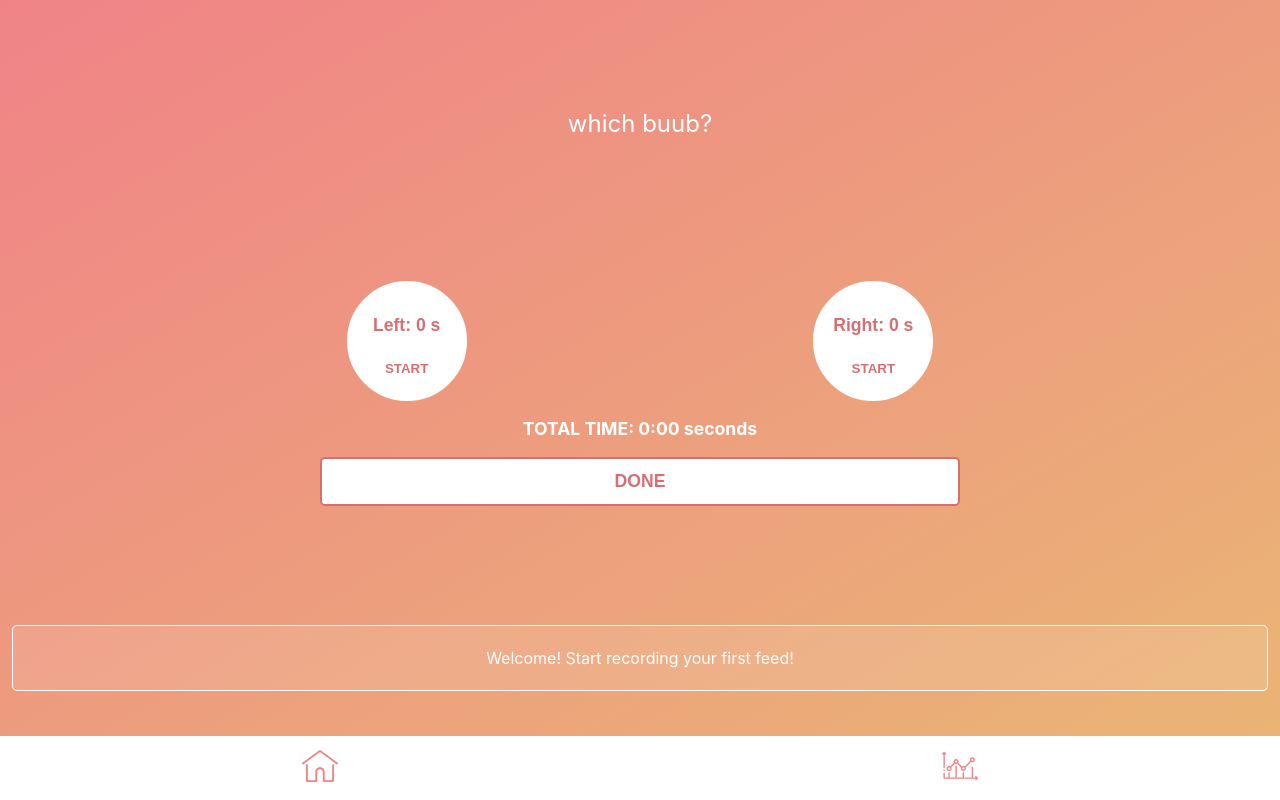
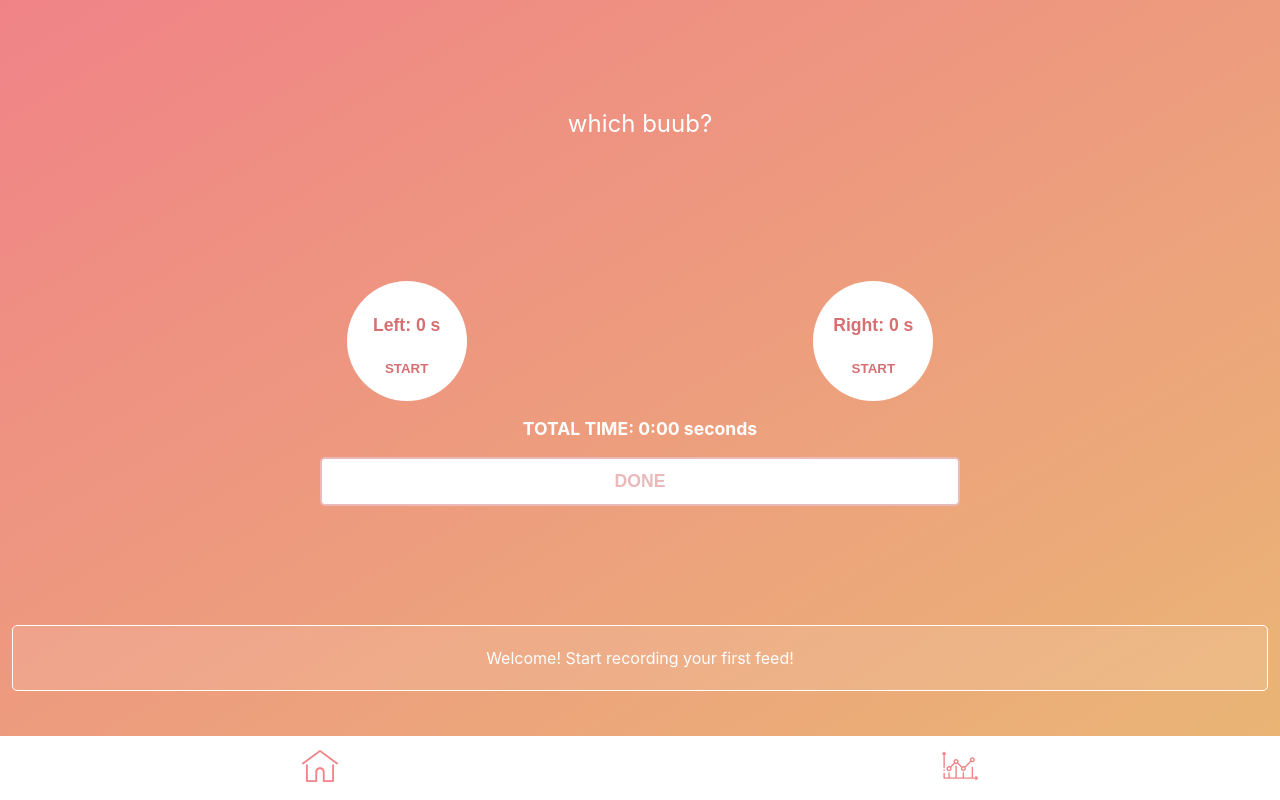
Before and after one commit to zosia-fabijanska/which-boob, a React (Create React App) app: page / in a window 1280 px wide. Built offline with nearby package versions, Linux system fonts and the light colour scheme.

Commit message:
chnage styling on boob icons and history log

```diff
--- a/src/components/BoobIconContainer.js
+++ b/src/components/BoobIconContainer.js
@@ -10,26 +10,26 @@ const IconContainer = styled.div`
 `;
 
 const BoobIcon = styled.button`
-    background-color: ${white};
+    background-color:  ${({ selected }) => selected ? darkPeach : white};
     width: 120px;
     height: 120px;
-    border: 3px solid ${({ selected }) => selected ? darkPeach : white};
     border-radius: 50%;
     display: flex;
     flex-direction: column;
     align-items: center;
     justify-content: center;
     outline: none;
+    border: none;
 `;
 
 const ButtonText = styled.p`
-  color: ${darkPeach};
+  color:  ${({ selected }) => selected ? white : darkPeach};
   font-weight: 700;
   font-size: 1.1rem;
 `;
 
 const PauseStartButton = styled.div`
-  color: ${darkPeach};
+  color:  ${({ selected }) => selected ? white : darkPeach};
   padding: 8px;
   border-radius: 10px;
   font-weight: 600;
@@ -115,8 +115,8 @@ const BoobIconContainer = ({
         onClick={handleClick}
         selected={isActive}
       >
-        <ButtonText>{side}: {feedCounter} s</ButtonText>
-        <PauseStartButton>{buttonText}</PauseStartButton>
+        <ButtonText selected={isActive}>{side}: {feedCounter} s</ButtonText>
+        <PauseStartButton selected={isActive}>{buttonText}</PauseStartButton>
       </BoobIcon>
     </IconContainer >
   )
--- a/src/components/History.js
+++ b/src/components/History.js
@@ -6,17 +6,18 @@ import { peach, orange, white } from '../constants/colours';
 
 const MainContainer = styled.div`
   background-image: linear-gradient(to bottom right, ${peach}, ${orange});
-  height: calc(100vh - 50px);
-  padding: 0 12px;
+  min-height: 100vh;
+  padding: 0 12px 62px 12px
 `;
 
 const FeedItemContainer = styled.div`
-    border: 1px solid ${white};
+    border: 2px solid ${white};
     border-radius: 5px;
     padding: 6px;
     margin: 0 12px;
     background-color: rgba( 256, 256, 256, 0.1 );
-`;
+    margin-bottom 62px;
+`; // change margin-bottom to only applied to the last item
 
 const FeedItemText = styled.p`
   color: ${white};
@@ -31,6 +32,10 @@ const FeedHeader = styled.p`
 
 `;
 
+const StrongSpan = styled.span`
+  font-weight: 700;
+`;
+
 const History = ({ history }) => {
 
   console.log('HISTORY HISTORY', history.length);
@@ -38,14 +43,14 @@ const History = ({ history }) => {
 
   const historyItems = history.map((i) => {
     const totalTime = i.leftTime + i.rightTime;
-    const side = i.lastFedOnLeftSide ? 'LEFT' : "RIGHT";
+    const side = i.lastFedOnLeftSide ? 'Left' : "Right";
     const dateTime = moment(i.date).format('MMM Do YYYY, h:mm a')
 
     return (
       <FeedItemContainer key={i.date}>
-        <FeedItemText>Total time: {totalTime} </FeedItemText>
-        <FeedItemText>Last side: {side}</FeedItemText>
-        <FeedItemText>{dateTime}</FeedItemText>
+        <FeedItemText><StrongSpan>{dateTime}</StrongSpan></FeedItemText>
+        <FeedItemText><StrongSpan>Total time: </StrongSpan>{totalTime} seconds</FeedItemText>
+        <FeedItemText><StrongSpan>Last side: </StrongSpan>{side}</FeedItemText>
       </FeedItemContainer>
 
     )
--- a/src/components/Timer.js
+++ b/src/components/Timer.js
@@ -1,7 +1,7 @@
 import React, { useState } from 'react';
 import { connect } from 'react-redux'
 import styled from 'styled-components';
-import { white, darkPeach } from '../constants/colours';
+import { white, darkPeach, lightPeach } from '../constants/colours';
 import { finishFeed } from '../actions/actions';
 import BoobIconContainer from './BoobIconContainer';
 
@@ -17,10 +17,10 @@ const ButtonContainer = styled.div`
 `;
 
 const DoneButton = styled.button`
-    border: 2px solid ${darkPeach};
+    border: 2px solid ${({ disabled }) => disabled ? lightPeach : darkPeach};
     border-radius: 5px;
     background-color: ${white};
-    color: ${darkPeach}
+    color: ${({ disabled }) => disabled ? lightPeach : darkPeach};
     font-size: 1.1rem;
     font-weight: 700;
     padding: 12px 40px;
@@ -90,7 +90,7 @@ const Timer = ({ finishFeed }) => {
       </IconContainer>
       <ButtonContainer>
         <TotalTimeText>TOTAL TIME: {secondsToTime(totalTime)} seconds </TotalTimeText>
-        <DoneButton onClick={handleFinishFeed}>DONE</DoneButton>
+        <DoneButton disabled={!timeStarted} onClick={handleFinishFeed}>DONE</DoneButton>
       </ButtonContainer >
     </div >
   )
--- a/src/constants/colours.js
+++ b/src/constants/colours.js
@@ -1,4 +1,5 @@
 export const white = '#FFFFFF';
 export const peach = '#F08387';
 export const darkPeach = '#D66F72'
+export const lightPeach = '#EAB9BA'
 export const orange = '#EAB575';
```
